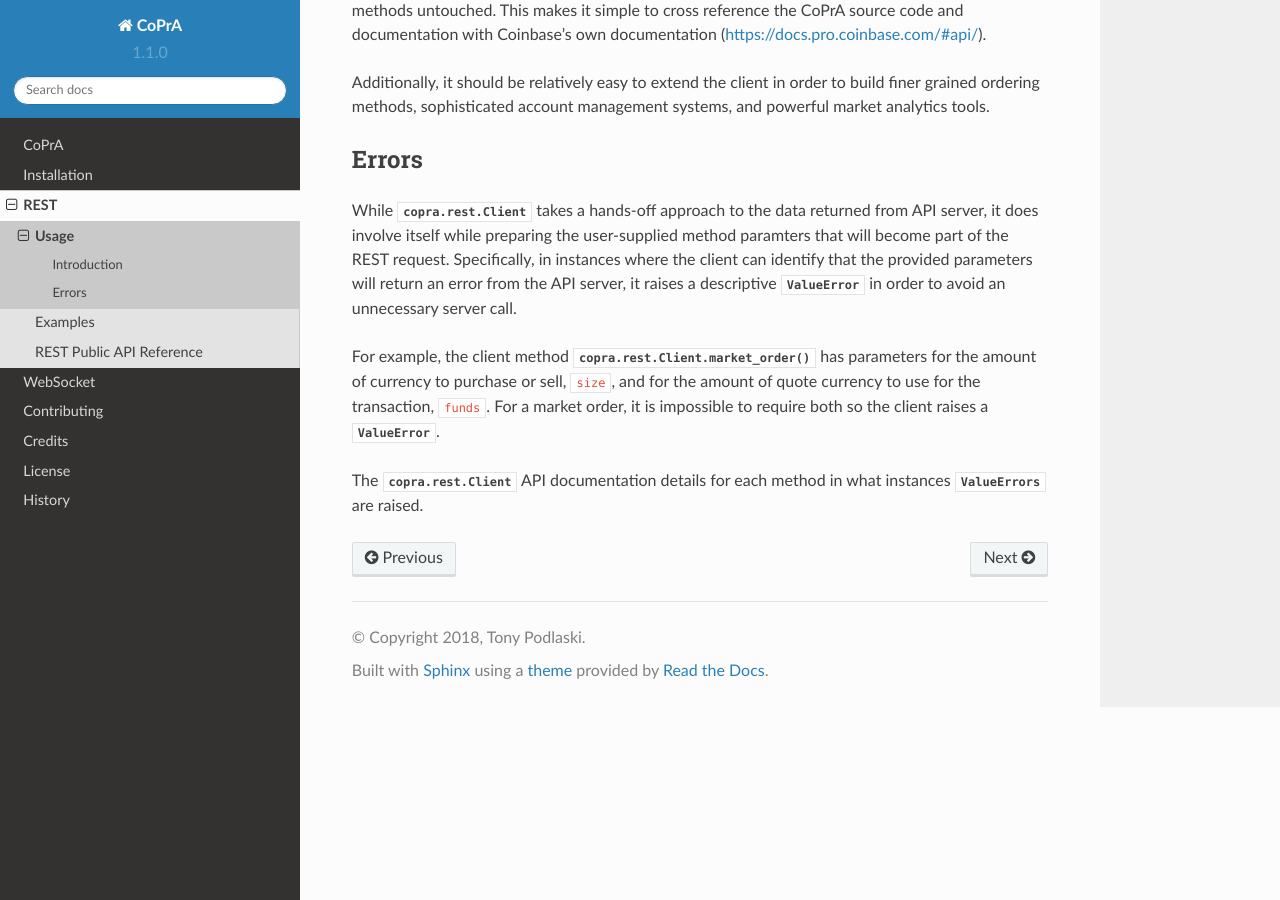
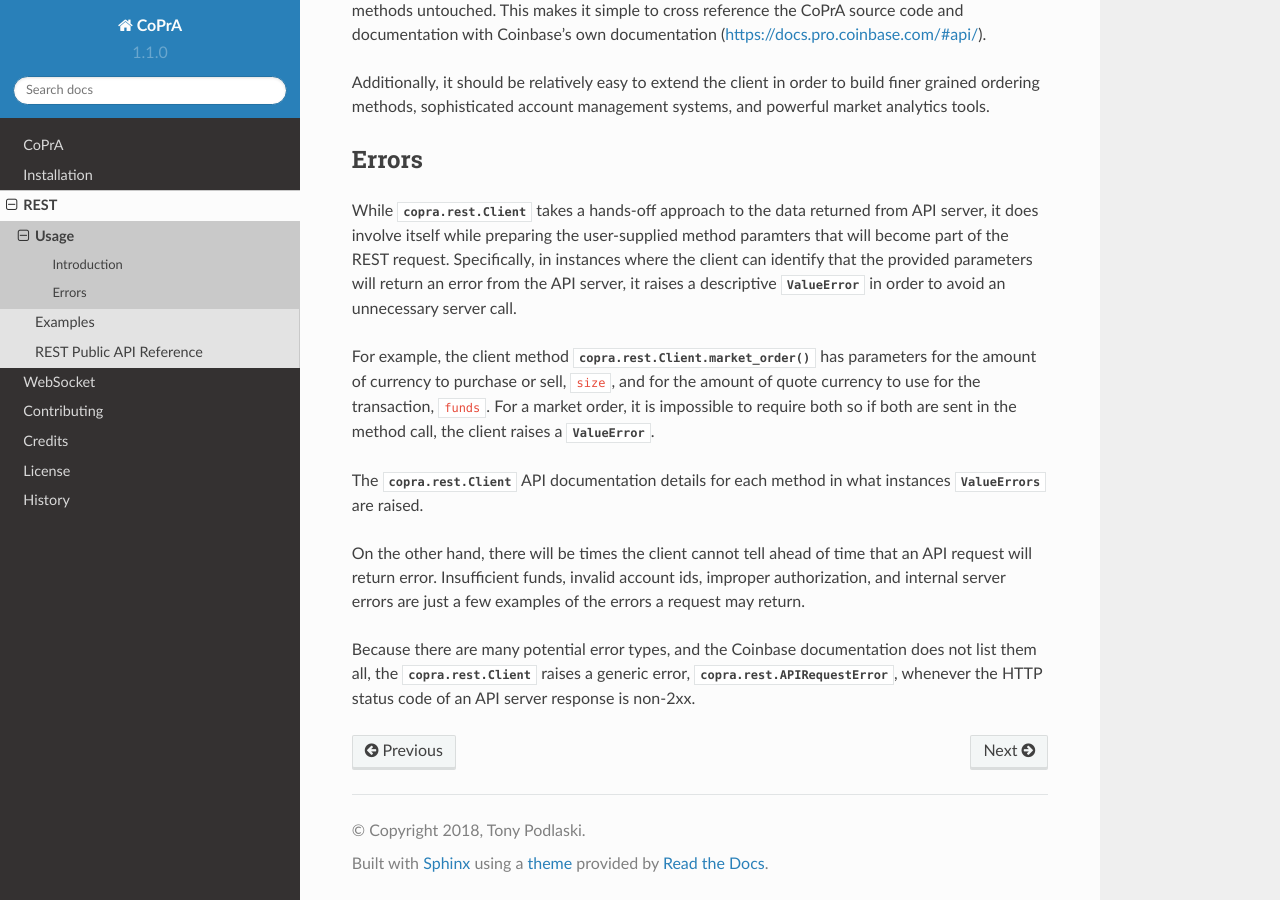
Before and after one commit to tpodlaski/copra, a Sphinx documentation site: the page built from docs/rest/usage.rst, in a window 1280 px wide and 900 px high, scrolled down 536 px. Built offline with Sphinx 7.4.7 and the Read the Docs theme 2.0.0, drawn with Linux system fonts in a browser that asks for light colours.

Commit message:
Update usage.rst

```diff
--- a/docs/rest/usage.rst
+++ b/docs/rest/usage.rst
@@ -18,6 +18,10 @@ Errors
 ------
 While :class:`copra.rest.Client` takes a hands-off approach to the data returned from API server, it does involve itself while preparing the user-supplied method paramters that will become part of the REST request. Specifically, in instances where the client can identify that the provided parameters will return an error from the API server, it raises a descriptive :class:`ValueError` in order to avoid an unnecessary server call.
 
-For example, the client method :meth:`copra.rest.Client.market_order` has parameters for the amount of currency to purchase or sell, ``size``, and for the amount of quote currency to use for the transaction, ``funds``. For a market order, it is impossible to require both so the client raises a :class:`ValueError`.
+For example, the client method :meth:`copra.rest.Client.market_order` has parameters for the amount of currency to purchase or sell, ``size``, and for the amount of quote currency to use for the transaction, ``funds``. For a market order, it is impossible to require both so if both are sent in the method call, the client raises a :class:`ValueError`.
 
 The :class:`copra.rest.Client` API documentation details for each method in what instances :class:`ValueErrors` are raised.
+
+On the other hand, there will be times the client cannot tell ahead of time that an API request will return error. Insufficient funds, invalid account ids, improper authorization, and internal server errors are just a few examples of the errors a request may return.
+
+Because there are many potential error types, and the Coinbase documentation does not list them all, the :class:`copra.rest.Client` raises a generic error, :class:`copra.rest.APIRequestError`, whenever the HTTP status code of an API server response is non-2xx.
```
